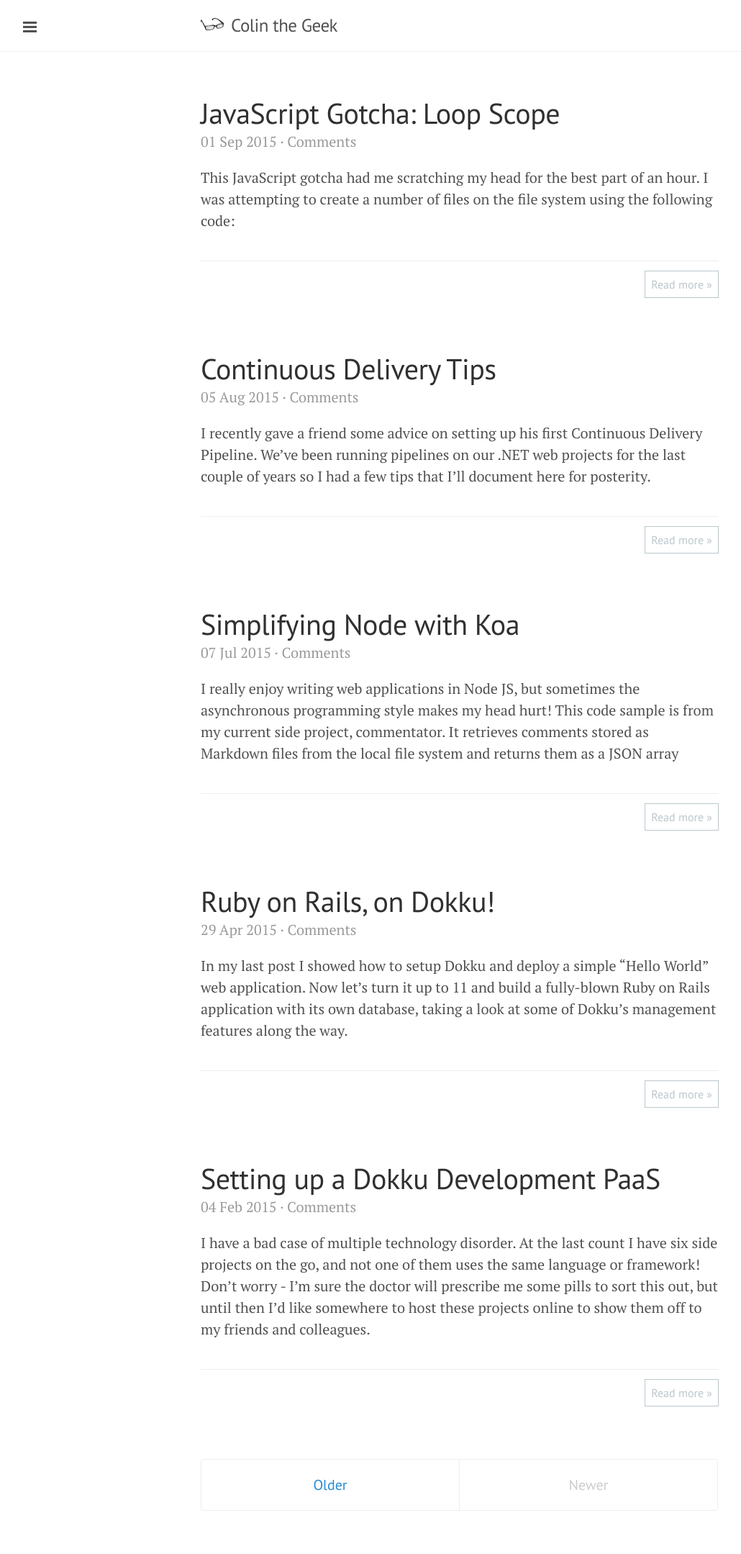
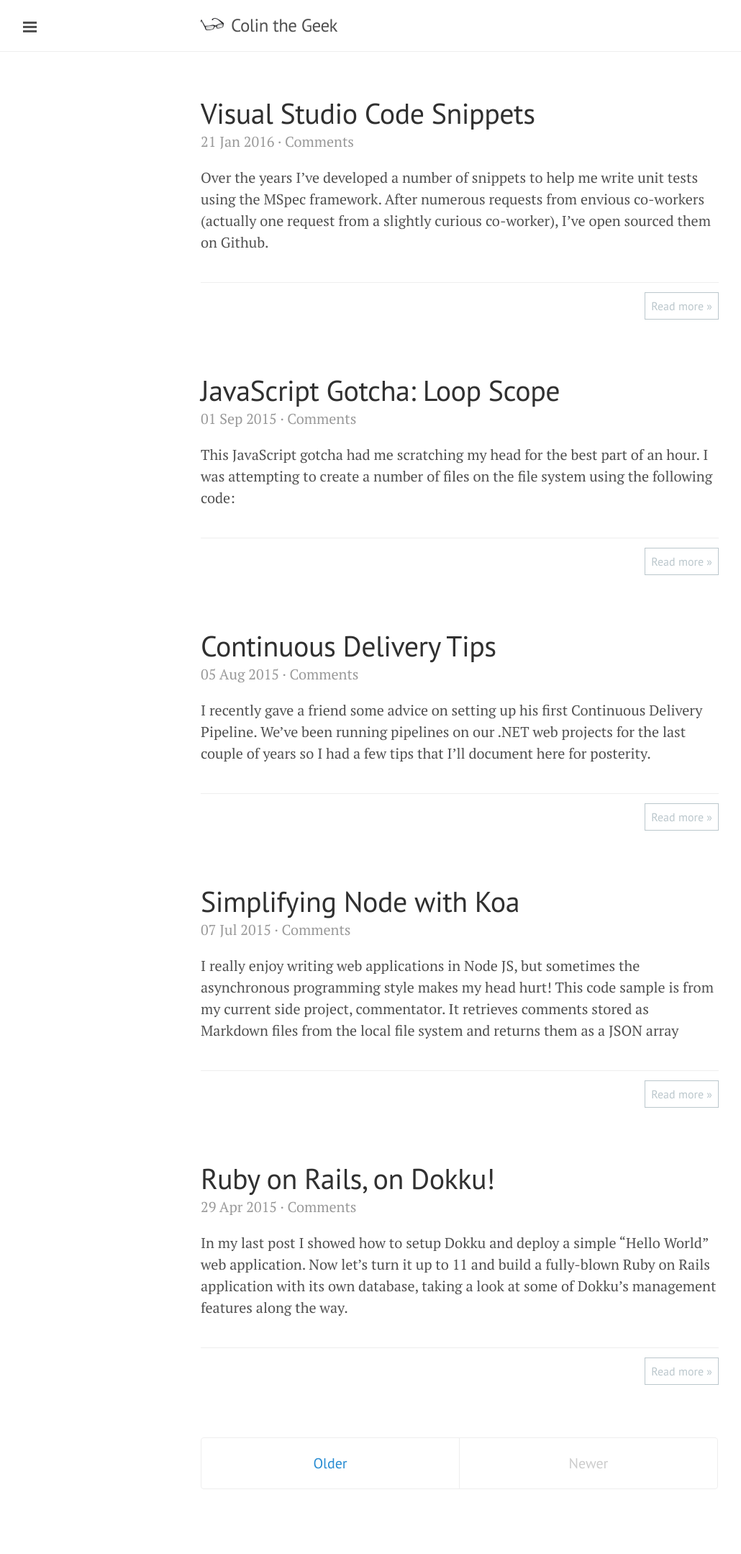
Before and after one commit to ColinOrr/colinorr.github.io, a Jekyll site: the page built from index.html, in a window 1280 px wide. Shown: the whole page at 72% size, without its empty margins (1-1031 px from the left). Built offline with Jekyll 4.4.1, drawn with Linux system fonts in a browser that asks for light colours; some web fonts are replaced; Markdown is read by kramdown in place of the engine named in the settings; the list of posts is cut into pages by our own code; comment, search, counter and statistics services are not loaded; after the commit the page ends 2129 px from its top, so only the background shows below that; some of the changed lines change nothing that is shown.

Commit message:
Visual Studio Code Snippets

````diff
--- a/_layouts/default.html
+++ b/_layouts/default.html
@@ -27,6 +27,7 @@
 
     <label for="sidebar-checkbox" class="sidebar-toggle"></label>
 
+    <script src="{{ site.baseurl }}public/scripts/custom.js"></script>
     <script>
       (function(document) {
         var toggle = document.querySelector('.sidebar-toggle');
--- /dev/null
+++ b/_posts/2016-01-21-visual-studio-code-snippets.md
@@ -0,0 +1,101 @@
+---
+layout: post
+title: 'Visual Studio Code Snippets'
+summary: |
+  Over the years I've developed a number of snippets to help me write unit tests
+  using the MSpec framework.  After numerous requests from envious co-workers
+  (actually one request from a slightly curious co-worker), I've open sourced
+  them on Github.
+---
+Over the years I've developed a number of snippets to help me write unit tests
+using the [MSpec][1] framework.  After numerous requests from envious co-workers
+*(actually one request from a slightly curious co-worker)*, I've finally open
+sourced them on Github:
+
+[https://github.com/ColinOrr/vstudio-snippets](https://github.com/ColinOrr/vstudio-snippets)
+
+Installation
+------------
+Run the following commands to clone the snippets from my Github repository:
+
+```bash
+cd "Documents\Visual Studio 2013\Code Snippets\Visual C#"
+git clone https://github.com/ColinOrr/vstudio-snippets "My Code Snippets"
+```
+
+Visual Studio watches and automatically picks up snippets from this folder, so
+no need for a restart!
+
+test
+----
+<img alt="test demo" width="720" height="235" data-video="/public/images/visual-studio-code-snippets/test.gif" />
+
+The built-in `test` snippet generates an MSTest method (yuck!).  Since we use
+[MSpec][1], I've replaced this snippet with an MSpec test container.
+
+lam
+---
+<img alt="lam demo" width="720" height="235" data-video="/public/images/visual-studio-code-snippets/lam.gif" />
+
+MSpec uses lambdas to link specification statements with real code.  I find them
+quite awkward to type, especially since Visual Studio formatting goes haywire
+and messes up the indentation.  The `lam` snippet sorts out the indentation and
+drops you straight into the lambda body to start writing your test code.
+
+argnull
+-------
+<img alt="argnull demo" width="720" height="235" data-video="/public/images/visual-studio-code-snippets/argnull.gif" />
+
+For production code, you can use the `argnull` snippet to speed up your argument
+guards.  This snippet uses the same parameter for the check and the error
+message so you only have to type it once.  You get an extra boost since
+intellisense kicks in to auto-complete the argument name.
+
+testnull
+--------
+<img alt="testnull demo" width="720" height="235" data-video="/public/images/visual-studio-code-snippets/testnull.gif" />
+
+The ying to argnull's yang, `testnull` generates a test to exercise your
+argument null check.
+
+**Note:** this test inherits from a base class called `Context` which isn't
+standard MSpec.  I tend to create this class to share context and setup between
+multiple tests.
+
+guid
+----
+<img alt="guid demo" width="720" height="235" data-video="/public/images/visual-studio-code-snippets/guid.gif" />
+
+It can be handy to seed well known GUIDs in order to test retrieval by ID.  The
+issue is that no one can remember how may digits are in the stupid things -
+`guid` snippet to the rescue!
+
+**Note:** you can provide two sample digits in case you make it all the way up
+to 10.
+
+any
+---
+<img alt="any demo" width="720" height="235" data-video="/public/images/visual-studio-code-snippets/any.gif" />
+
+More finger-gymnastics are required when using [NSubstitute's][2] catch all
+argument matcher.
+
+Bonus Boxcar Script
+-------------------
+<img alt="boxcar demo" width="720" height="235" data-video="/public/images/visual-studio-code-snippets/boxcar.gif" />
+
+MSpec expects your specification statements to\_be\_in\_boxcar\_case.  This is
+tedious compared to typing statements with the space key.  So I've included a
+[AutoHotKey][3] script to convert anything surrounded in quotes on the current
+line into the correct format.
+
+  1. Install [AutoHotKey][3]
+  2. Double-click on **Boxcar.ahk** in your snippets folder
+  3. Create a shortcut to this file into your startup folder
+
+Once the script is running you can press `Right-Alt + Return` to format the
+current line.
+
+[1]: https://github.com/machine/machine.specifications
+[2]: http://nsubstitute.github.io
+[3]: https://autohotkey.com
--- a/public/css/custom.css
+++ b/public/css/custom.css
@@ -47,3 +47,8 @@
   white-space: pre;
   word-wrap: normal;
 }
+
+[data-video] {
+  border: 1px solid #DDD;
+  cursor: pointer;
+}
--- /dev/null
+++ b/public/scripts/custom.js
@@ -0,0 +1,8 @@
+(function() {
+  var videos = document.querySelectorAll("[data-video]");
+  for (var i = 0; i < videos.length; i++) {
+    var video  = videos[i];
+    video.src = "http://placehold.it/" + video.width + "x" + video.height + "?text=►";
+    video.onclick = function() { this.src = this.getAttribute("data-video"); };
+  }
+})();
````
Also changed, not shown: public/images/visual-studio-code-snippets/any.gif (added), public/images/visual-studio-code-snippets/argnull.gif (added), public/images/visual-studio-code-snippets/boxcar.gif (added), public/images/visual-studio-code-snippets/guid.gif (added), public/images/visual-studio-code-snippets/lam.gif (added), public/images/visual-studio-code-snippets/test.gif (added), public/images/visual-studio-code-snippets/testnull.gif (added).
